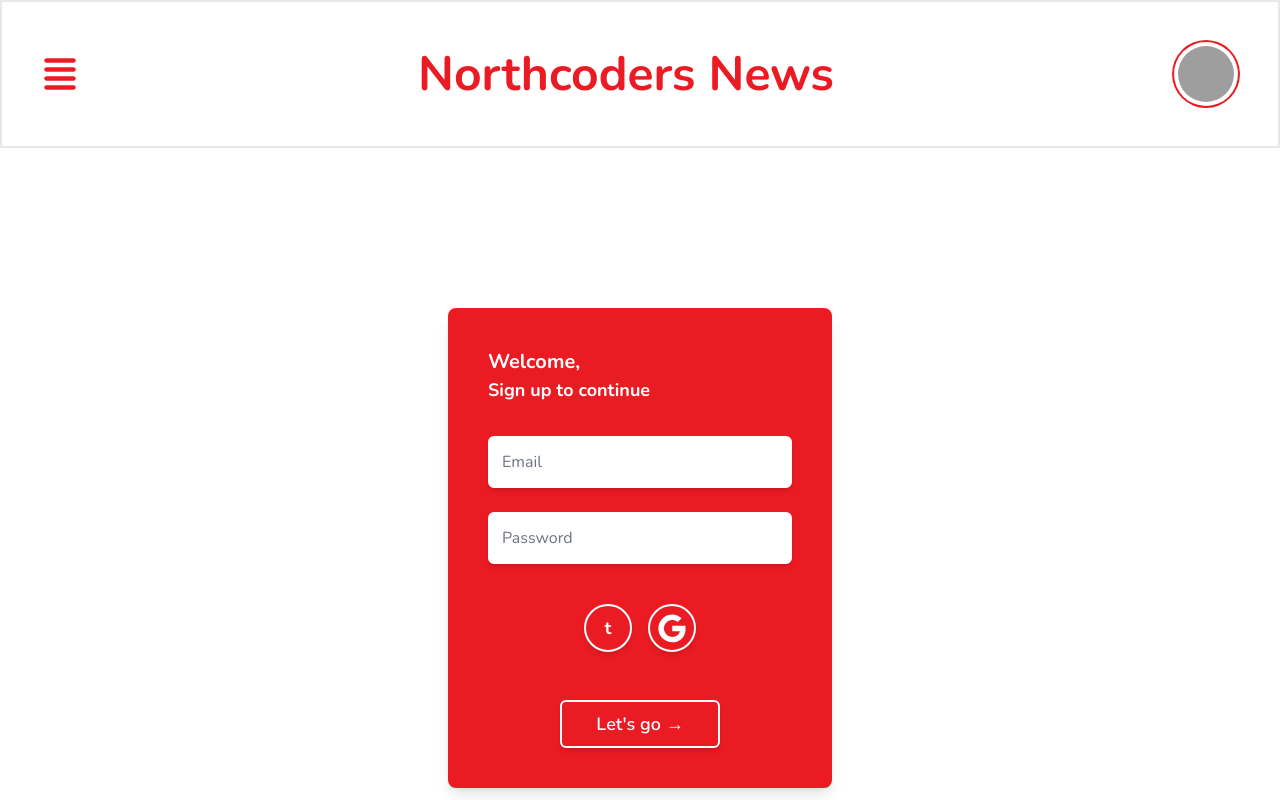
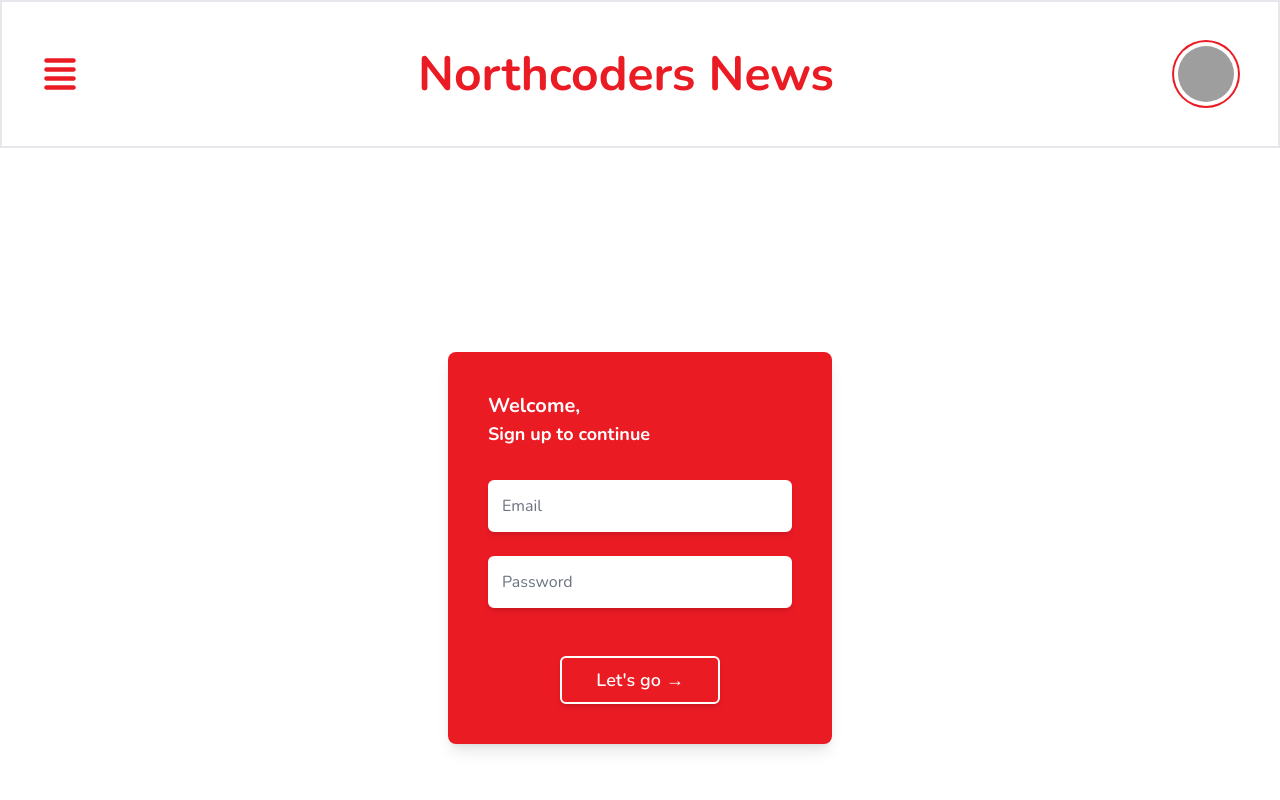
Before and after one commit to tayyabhaseeb/nc_news_frontend, a React (Vite) app: page /login in a window 1280 px wide. Shown: the top 800 px of the page. Built offline with nearby package versions, Linux system fonts and the light colour scheme; grey boxes are pictures that could not be loaded.

Commit message:
adjust some code for future implementation

```diff
--- a/src/components/Footer/Footer.jsx
+++ b/src/components/Footer/Footer.jsx
@@ -44,7 +44,7 @@ function Footer() {
         <hr className="my-6 border-gray-200 sm:mx-auto dark:border-gray-700 lg:my-8" />
         <span className="block text-sm text-white sm:text-center dark:text-gray-400">
           © 2023{" "}
-          <a href="https://flowbite.com/" className="hover:underline">
+          <a href="#" className="hover:underline">
             Northcoders News™
           </a>
           . All Rights Reserved.
--- a/src/pages/LoginPage.jsx
+++ b/src/pages/LoginPage.jsx
@@ -46,7 +46,7 @@ const LoginPage = () => {
           value={password}
           onChange={(e) => setPassword(e.target.value)}
         />
-        <div className="flex justify-center gap-4 mt-4">
+        {/* <div className="flex justify-center gap-4 mt-4">
           <div className="w-12 h-12 flex items-center justify-center border-2 border-white shadow-md rounded-full cursor-pointer text-lg font-bold">
             t
           </div>
@@ -59,7 +59,7 @@ const LoginPage = () => {
               <path d="M51.981,24.4812c-7.7173-0.0038-15.4346-0.0019-23.1518-0.001c0.001,3.2009-0.0038,6.4018,0.0019,9.6017  c4.4693-0.001,8.9386-0.0019,13.407,0c-0.5179,3.0673-2.3408,5.8723-4.9258,7.5991c-1.625,1.0926-3.492,1.8018-5.4168,2.139  c-1.9372,0.3306-3.9389,0.3729-5.8713-0.0183c-1.9651-0.3921-3.8409-1.2108-5.4773-2.3649  c-2.6166-1.8383-4.6135-4.5279-5.6388-7.5549c-1.0484-3.0788-1.0561-6.5046,0.0048-9.5805  c0.7361-2.1679,1.9613-4.1705,3.5708-5.8002c1.9853-2.0324,4.5664-3.4853,7.3473-4.0811c2.3812-0.5083,4.8921-0.4113,7.2234,0.294  c1.9815,0.6016,3.8082,1.6874,5.3044,3.1163c1.5125-1.5039,3.0173-3.0164,4.527-4.5231c0.7918-0.811,1.624-1.5865,2.3908-2.4196  c-2.2928-2.1218-4.9805-3.8274-7.9172-4.9056C32.0723,4.0363,26.1097,3.995,20.7871,5.8372  C14.7889,7.8907,9.6815,12.3763,6.8497,18.0459c-0.9859,1.9536-1.7057,4.0388-2.1381,6.1836  C3.6238,29.5732,4.382,35.2707,6.8468,40.1378c1.6019,3.1768,3.8985,6.001,6.6843,8.215c2.6282,2.0958,5.6916,3.6439,8.9396,4.5078  c4.0984,1.0993,8.461,1.0743,12.5864,0.1355c3.7284-0.8581,7.256-2.6397,10.0725-5.24c2.977-2.7358,5.1006-6.3403,6.2249-10.2138  C52.5807,33.3171,52.7498,28.8064,51.981,24.4812z" />
             </svg>
           </div>
-        </div>
+        </div> */}
         <button className="w-40 h-12 mx-auto mt-6 border-2 border-white shadow-md rounded-md text-lg font-semibold hover:text-[rgba(235,27,36,1)] hover:shadow-sm hover:bg-white active:shadow-none active:translate-y-1">
           Let's go →
         </button>
```
